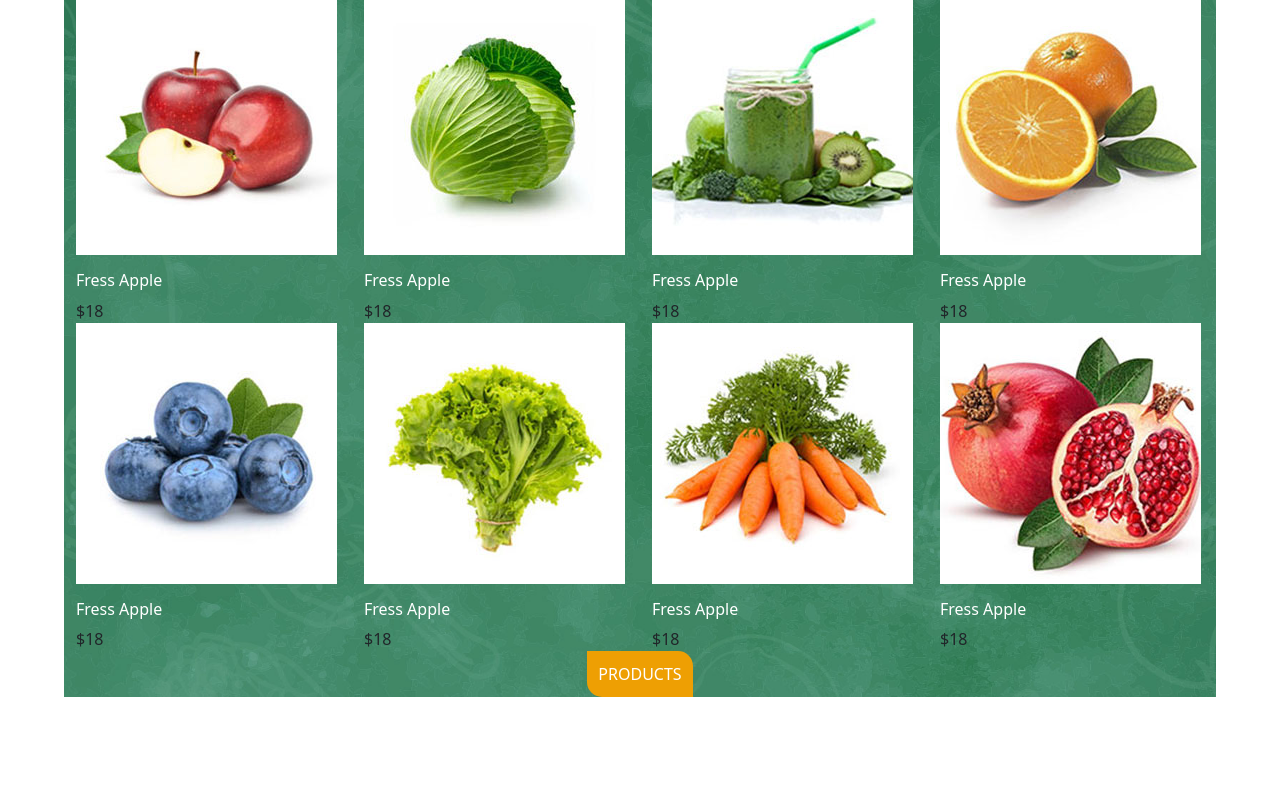
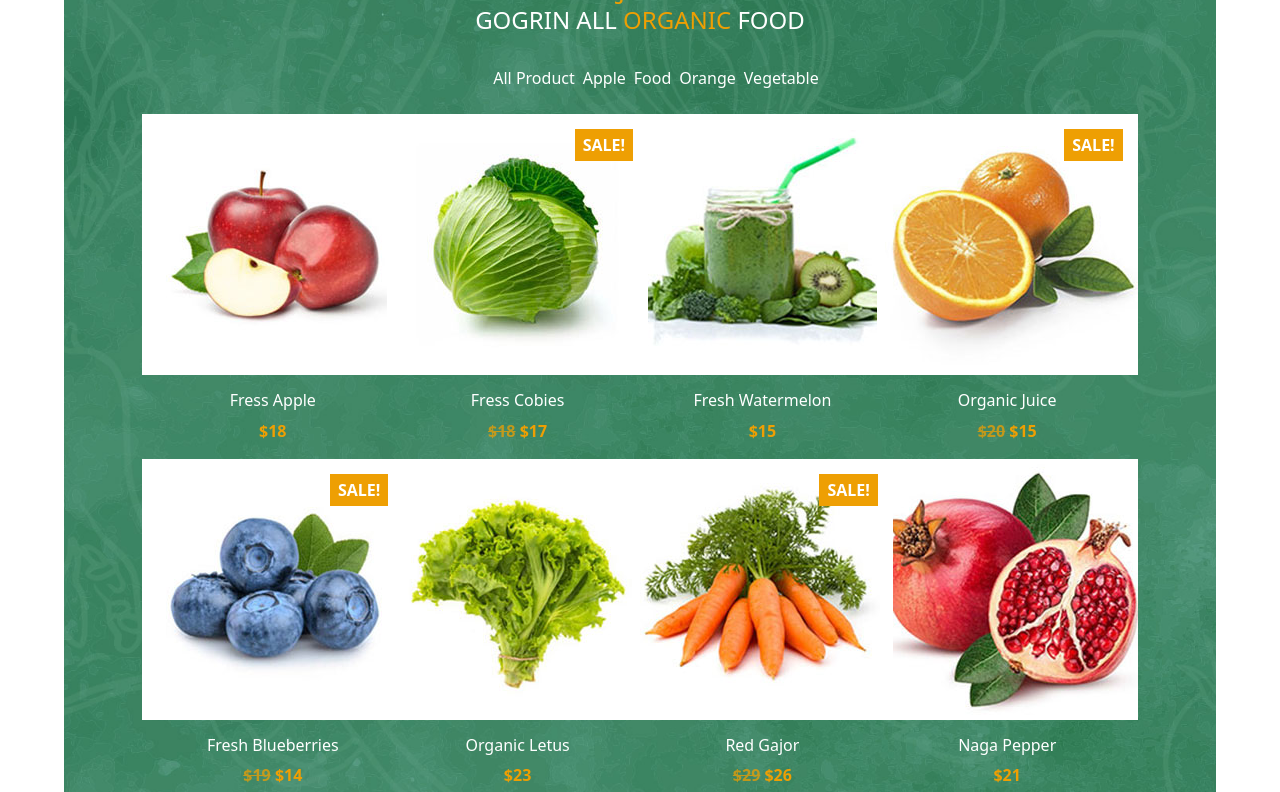
Before and after one commit to NicoloFaccio/proj-html-vuejs, a Vue app: page / in a window 1280 px wide. Shown: the part 1200-1992 px from the top of the page. Before the commit the page ends 1897 px from the top, so only its background shows below. Built offline with nearby package versions, Linux system fonts and the light colour scheme.

Commit message:
working on the structure of the testimony

```diff
--- a/src/components/AppMain.vue
+++ b/src/components/AppMain.vue
@@ -63,7 +63,7 @@
       </div>
     </section>
 
-    <section>
+    <section class="d-flex flex-column align-items-center">
       <!-- PART OF THE TEXT -->
       <div class="d-flex mt-5">
         <h3 class="tx-green">
@@ -82,7 +82,7 @@
       </div>
 
       <!-- PART OF THE PRODUCTS -->
-      <div class="shop-products d-flex flex-column align-items-center">
+      <div class="shop-products d-flex flex-column align-items-center my-5">
         <span class="fw-bolder tx-yellow text-capitalize mt-5">
           tranding online store
         </span>
@@ -95,9 +95,43 @@
 
         <h4 class="text-white text-uppercase">gogrin all <span class="tx-yellow">organic</span> food</h4>
 
-        <div class="container-fluid">
+        <!-- LIST OF POSSIBLITIES -->
+        <ul class="d-flex gap-2 my-4">
+          <li>
+            <a href="#" class="text-white text-capitalize text-decoration-none">
+              all product
+            </a>
+          </li>
+
+          <li>
+            <a href="#" class="text-white text-capitalize text-decoration-none">
+              apple
+            </a>
+          </li>
+
+          <li>
+            <a href="#" class="text-white text-capitalize text-decoration-none">
+              food
+            </a>
+          </li>
+
+          <li>
+            <a href="#" class="text-white text-capitalize text-decoration-none">
+              orange
+            </a>
+          </li>
+
+          <li>
+            <a href="#" class="text-white text-capitalize text-decoration-none">
+              vegetable
+            </a>
+          </li>
+        </ul>
+
+        <!-- PRODUCTS AND PRICES -->
+        <div class="container-fluid prices-products">
           <div class="row">
-            <div class="col-3">
+            <div class="col-3 mb-3 d-flex flex-column align-items-center">
               <figure>
                 <img src="../assets/img/s5.jpg" alt="shop fruits">
               </figure>
@@ -106,105 +140,142 @@
                 fress Apple
               </h6>
 
-              <span>
+              <span class="tx-yellow fw-bolder">
                 &dollar;18
               </span>
             </div>
-            <div class="col-3">
-              <figure>
+            <div class="col-3 mb-3 d-flex flex-column align-items-center">
+              <figure class="position-relative">
                 <img src="../assets/img/s2.jpg" alt="shop fruits">
+
+                <span class="span-sale bg-yellow text-white fw-bolder py-1 px-2">
+                  sale!
+                </span>
               </figure>
 
               <h6 class="text-white text-capitalize">
-                fress Apple
+                fress cobies
               </h6>
 
-              <span>
-                &dollar;18
+              <span class="tx-yellow fw-bolder">
+                <span class="tx-yellow text-decoration-line-through opacity-75">&dollar;18</span> &dollar;17
               </span>
             </div>
-            <div class="col-3">
+            <div class="col-3 mb-3 d-flex flex-column align-items-center">
               <figure>
                 <img src="../assets/img/s8.jpg" alt="shop fruits">
               </figure>
 
               <h6 class="text-white text-capitalize">
-                fress Apple
+                fresh watermelon
               </h6>
 
-              <span>
-                &dollar;18
+              <span class="tx-yellow fw-bolder">
+                &dollar;15
               </span>
             </div>
-            <div class="col-3">
-              <figure>
+            <div class="col-3 mb-3 d-flex flex-column align-items-center">
+              <figure class="position-relative">
                 <img src="../assets/img/s1.jpg" alt="shop fruits">
+
+                <span class="span-sale bg-yellow text-white fw-bolder py-1 px-2">
+                  sale!
+                </span>
               </figure>
 
               <h6 class="text-white text-capitalize">
-                fress Apple
+                organic juice
               </h6>
 
-              <span>
-                &dollar;18
+              <span class="tx-yellow fw-bolder">
+                <span class="tx-yellow text-decoration-line-through opacity-75">&dollar;20</span> &dollar;15
               </span>
             </div>
-            <div class="col-3">
-              <figure>
+            <div class="col-3 mb-3 d-flex flex-column align-items-center">
+              <figure class="position-relative">
                 <img src="../assets/img/s4.jpg" alt="shop fruits">
+
+                <span class="span-sale bg-yellow text-white fw-bolder py-1 px-2">
+                  sale!
+                </span>
               </figure>
 
               <h6 class="text-white text-capitalize">
-                fress Apple
+                fresh blueberries
               </h6>
 
-              <span>
-                &dollar;18
+              <span class="tx-yellow fw-bolder">
+                <span class="tx-yellow text-decoration-line-through opacity-75">&dollar;19</span> &dollar;14
               </span>
             </div>
-            <div class="col-3">
+            <div class="col-3 mb-3 d-flex flex-column align-items-center">
               <figure>
                 <img src="../assets/img/s10.jpg" alt="shop fruits">
               </figure>
 
               <h6 class="text-white text-capitalize">
-                fress Apple
+                organic letus
               </h6>
 
-              <span>
-                &dollar;18
+              <span class="tx-yellow fw-bolder">
+                &dollar;23
               </span>
             </div>
-            <div class="col-3">
-              <figure>
+            <div class="col-3 mb-3 d-flex flex-column align-items-center">
+              <figure class="position-relative">
                 <img src="../assets/img/s9.jpg" alt="shop fruits">
+
+                <span class="span-sale bg-yellow text-white fw-bolder py-1 px-2">
+                  sale!
+                </span>
               </figure>
 
               <h6 class="text-white text-capitalize">
-                fress Apple
+                red gajor
               </h6>
 
-              <span>
-                &dollar;18
+              <span class="tx-yellow fw-bolder">
+                <span class="tx-yellow text-decoration-line-through opacity-75">&dollar;29</span> &dollar;26
               </span>
             </div>
-            <div class="col-3">
+            <div class="col-3 mb-3 d-flex flex-column align-items-center">
               <figure>
                 <img src="../assets/img/s7.jpg" alt="shop fruits">
               </figure>
 
               <h6 class="text-white text-capitalize">
-                fress Apple
+                naga pepper
               </h6>
 
-              <span>
-                &dollar;18
+              <span class="tx-yellow fw-bolder">
+                &dollar;21
               </span>
             </div>
           </div>
         </div>
 
-        <button class="btn buttons bg-yellow text-white">Products</button>
+        <button class="btn buttons bg-yellow text-white mb-5">Products</button>
+      </div>
+
+      <!-- PART OF THE TESTIMONY -->
+      <div>
+        <figure>
+          <img src="" alt="grammar image">
+        </figure>
+      </div>
+
+      <p>
+
+      </p>
+
+      <div>
+        <figure>
+          <img src="" alt="">
+        </figure>
+
+        <figure>
+          <img src="" alt="">
+        </figure>
       </div>
     </section>
   </main>
@@ -229,6 +300,17 @@
       background-repeat: no-repeat;
       background-position: center;
       background-size: cover;
+
+      .prices-products {
+        margin: 0 auto;
+        width: 85%;
+
+        .span-sale {
+          position: absolute;
+          right: 15px;
+          top: 15px;
+        }
+      }
     }
   }
 
```
